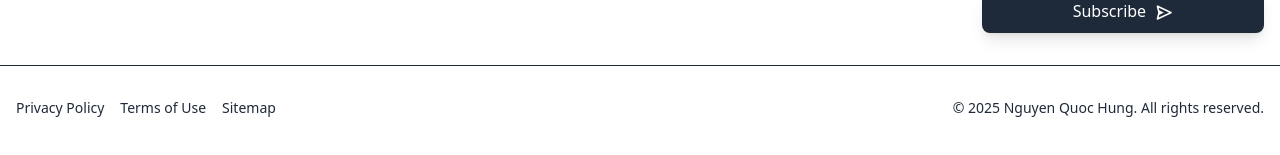
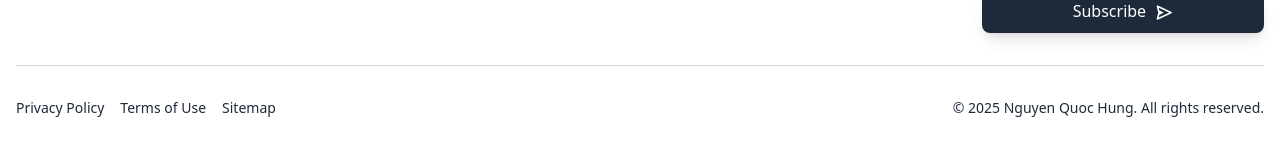
Before and after one commit to nughnguyen/quochung-portfolio, a React (Vite) app: page / in a window 1280 px wide. Shown: the part 4594-4749 px from the top of the page. Built offline with nearby package versions, Linux system fonts and the light colour scheme; no server answers; the database is empty.

Commit message:
fix: restore and improve footer divider styling

```diff
--- a/src/components/Footer.jsx
+++ b/src/components/Footer.jsx
@@ -103,7 +103,9 @@ const Footer = () => {
       </div>
 
       {/* Divider */}
-      <hr className="my-8 border-gray-800 dark:border-gray-700" />
+      <div className="my-8 max-w-7xl mx-auto px-4">
+        <hr className="border-gray-300 dark:border-gray-600" />
+      </div>
 
       {/* Bottom Footer */}
       <div className="mt-8 max-w-7xl mx-auto px-4 flex flex-col md:flex-row justify-between items-center text-sm text-gray-800 dark:text-white gap-4">
```
